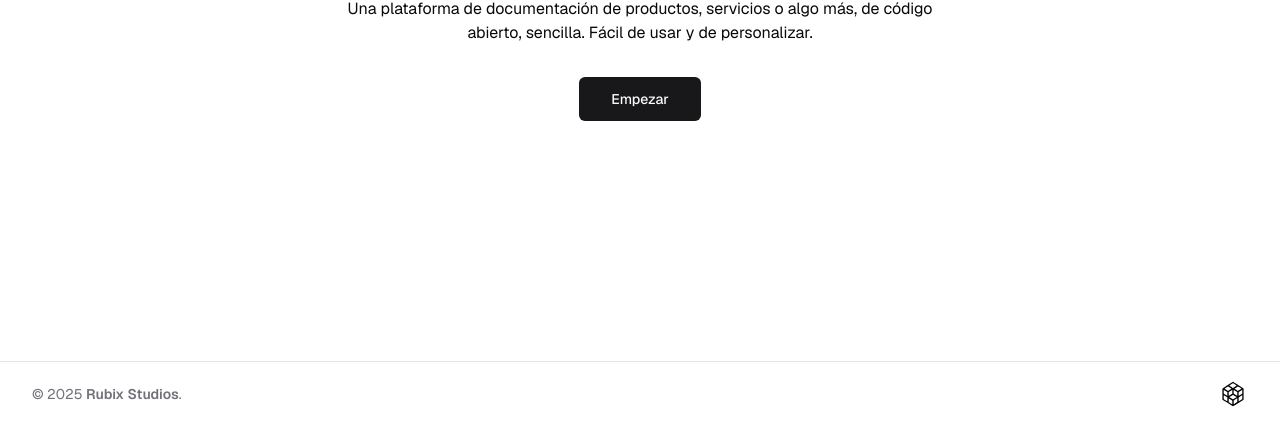
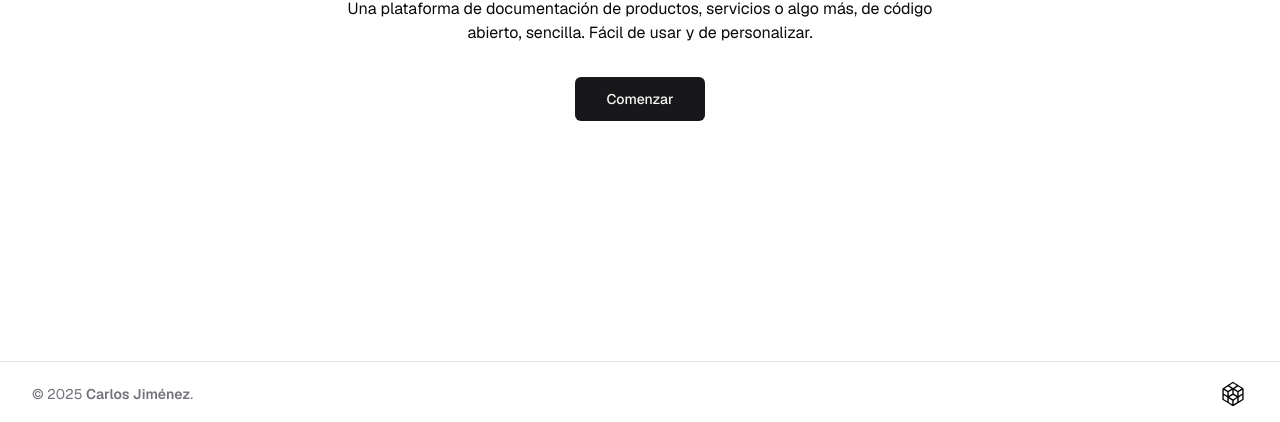
Before and after one commit to cjhirashi/docs-herramientas-desarrollo, a Next.js app: page / in a window 1280 px wide. Shown: the part 395-817 px from the top of the page. Built offline with nearby package versions, Linux system fonts and the light colour scheme.

Commit message:
Fix typos and update URLs in Spanish documentation

```diff
--- a/app/page.tsx
+++ b/app/page.tsx
@@ -15,7 +15,7 @@ export default function Home() {
           href={`/docs${PageRoutes[0].href}`}
           className={buttonVariants({ className: "px-6", size: "lg" })}
         >
-          Empezar
+          Comenzar
         </Link>
       </div>
     </div>
--- a/settings/settings.ts
+++ b/settings/settings.ts
@@ -1,4 +1,4 @@
-export const url = "https://rubix-documents.vercel.app"
+export const url = "https://localhost:3000"
 export const siteicon = "/icon.png"
 
 export const gtm = "GTM-XXXXXXX"
@@ -6,11 +6,10 @@ export const gtmconnected = true
 
 export const sitename = "Documents"
 export const description =
-  "This comprehensive documentation template, crafted with Next.js and available as open-source, delivers a sleek and responsive design, tailored to meet all your project documentation requirements."
+  "Esta plantilla de documentación integral, diseñada con Next.js y disponible como código abierto, ofrece un diseño elegante y responsivo, adaptado para satisfacer todos los requisitos de documentación de su proyecto."
 export const keywords = [
   "Next.js",
-  "documentation",
-  "Rubix Studios",
+  "documentación",
   "open source",
   "SEO",
 ]
@@ -18,8 +17,8 @@ export const urlimage = "/images/og-image.png"
 export const imagealt = "Rubix Studios Documentation"
 export const twitterhandle = "@RubixStudios"
 
-export const companyname = "Rubix Studios"
-export const companylink = "https://www.rubixstudios.com.au"
+export const companyname = "Carlos Jiménez"
+export const companylink = "https://localhost:3000"
 
 export const branding = true
 export const rightsidebar = true
```
Also changed, not shown: 1 other file (tests, documents, lock files or other folders).
